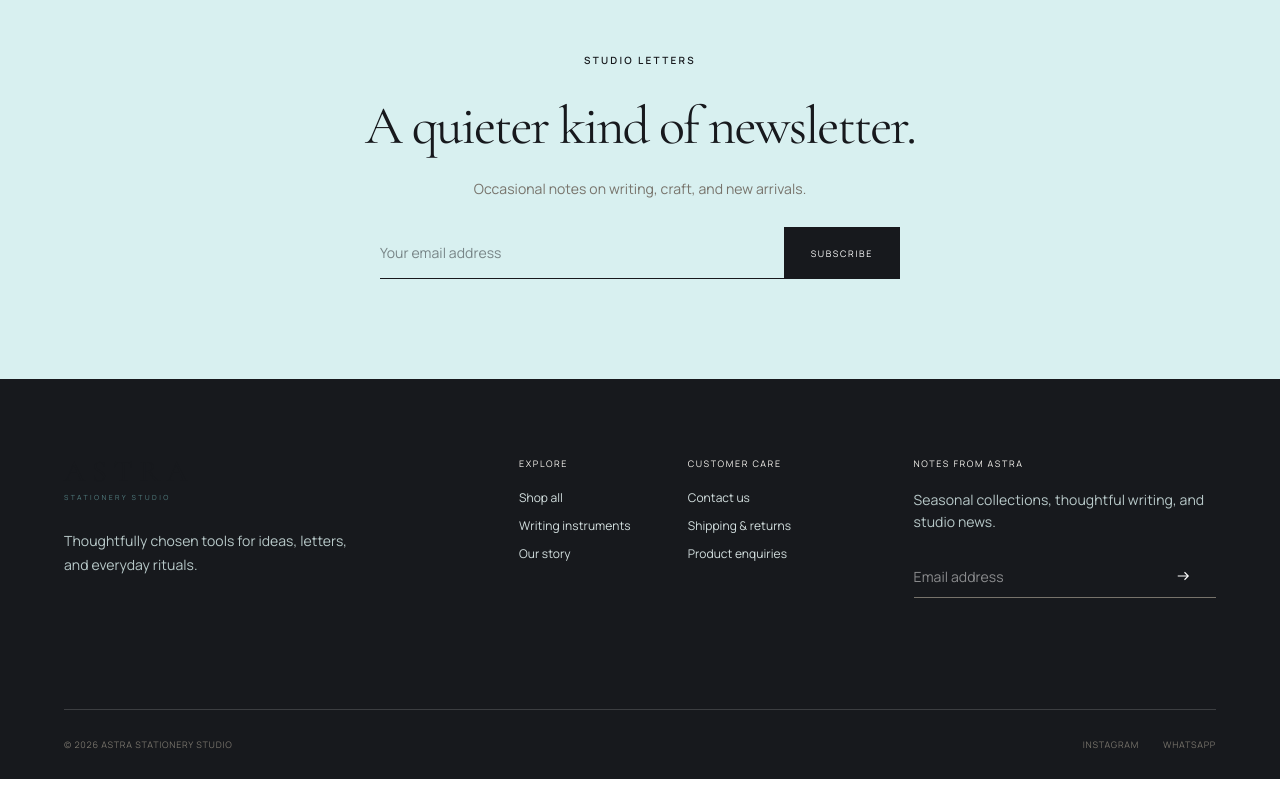
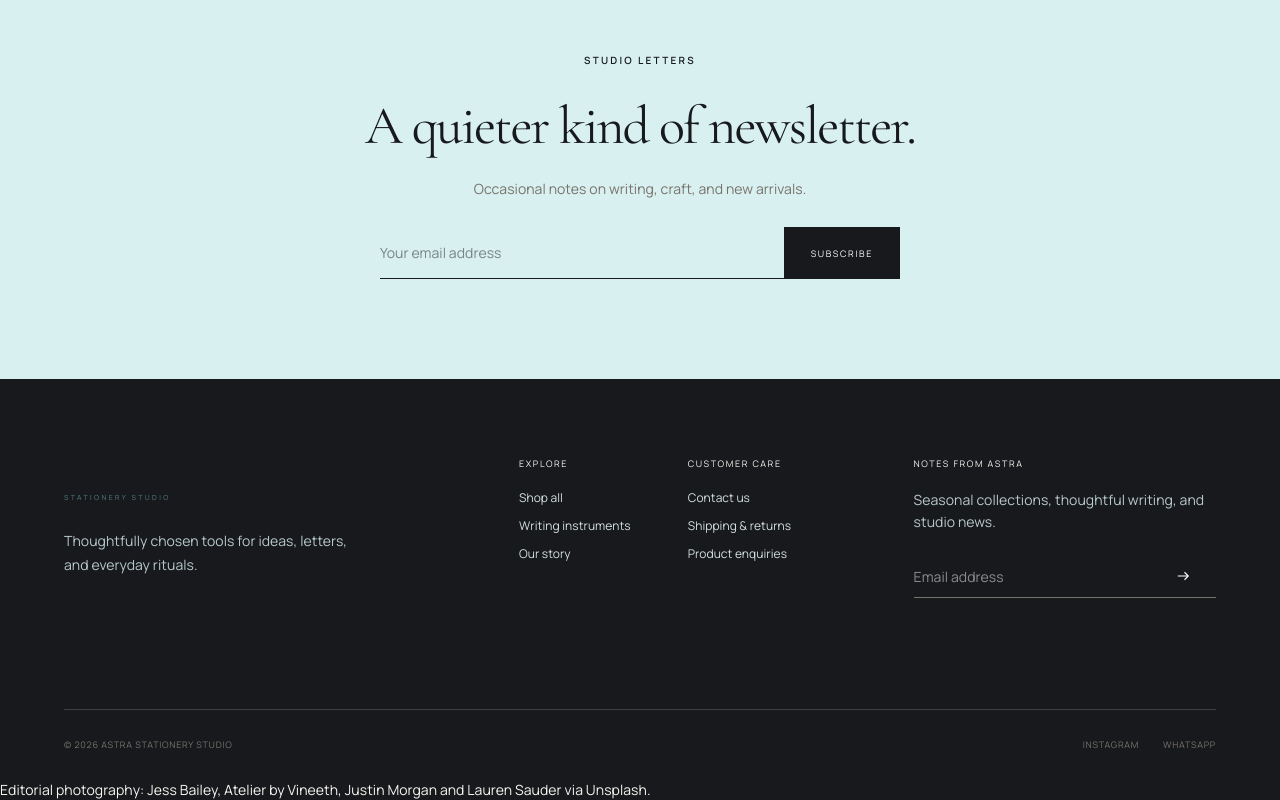
Before and after one commit to piuushhh-07/astra-stationary-studio, a Next.js app: page / in a window 1280 px wide. Shown: the part 5776-6576 px from the top of the page. Before the commit the page ends 6555 px from the top, so only its background shows below. Built offline with nearby package versions, Linux system fonts and the light colour scheme.

Commit message:
Credit temporary editorial photography sources

```diff
--- a/components/Footer.tsx
+++ b/components/Footer.tsx
@@ -31,6 +31,7 @@ export function Footer() {
         </div>
       </div>
       <div className="footer-bottom"><span>© 2026 Astra Stationery Studio</span><div><a href="https://www.instagram.com/" target="_blank" rel="noreferrer" aria-label="Instagram">Instagram</a><a href="https://wa.me/?text=Hello%20Astra" target="_blank" rel="noreferrer" aria-label="WhatsApp">WhatsApp</a></div></div>
+      <p className="photo-credits">Editorial photography: <a href="https://unsplash.com/photos/mint-and-blue-stationery-and-office-supplies-flat-lay-jnzbRcYUdd0" target="_blank" rel="noreferrer">Jess Bailey</a>, <a href="https://unsplash.com/photos/a-fountain-pen-and-inkwell-on-a-notebook-bBV9kt-rC4c" target="_blank" rel="noreferrer">Atelier by Vineeth</a>, <a href="https://unsplash.com/photos/a-desk-with-a-notebook-pen-eyeglasses-and-a-laptop-tnrTsVU8YFc" target="_blank" rel="noreferrer">Justin Morgan</a> and <a href="https://unsplash.com/photos/spiral-notebook-and-black-pen-1OUzxbySjlQ" target="_blank" rel="noreferrer">Lauren Sauder</a> via Unsplash.</p>
     </footer>
   );
 }
```
